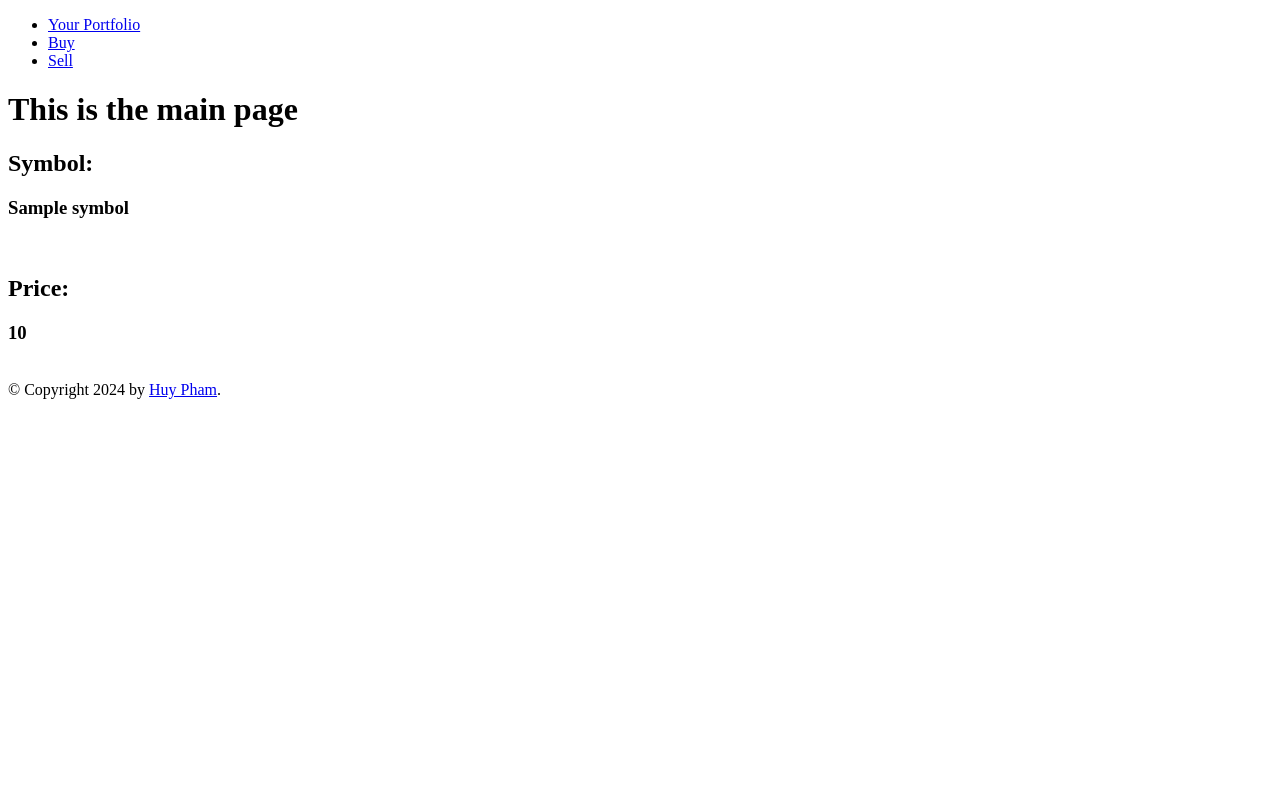
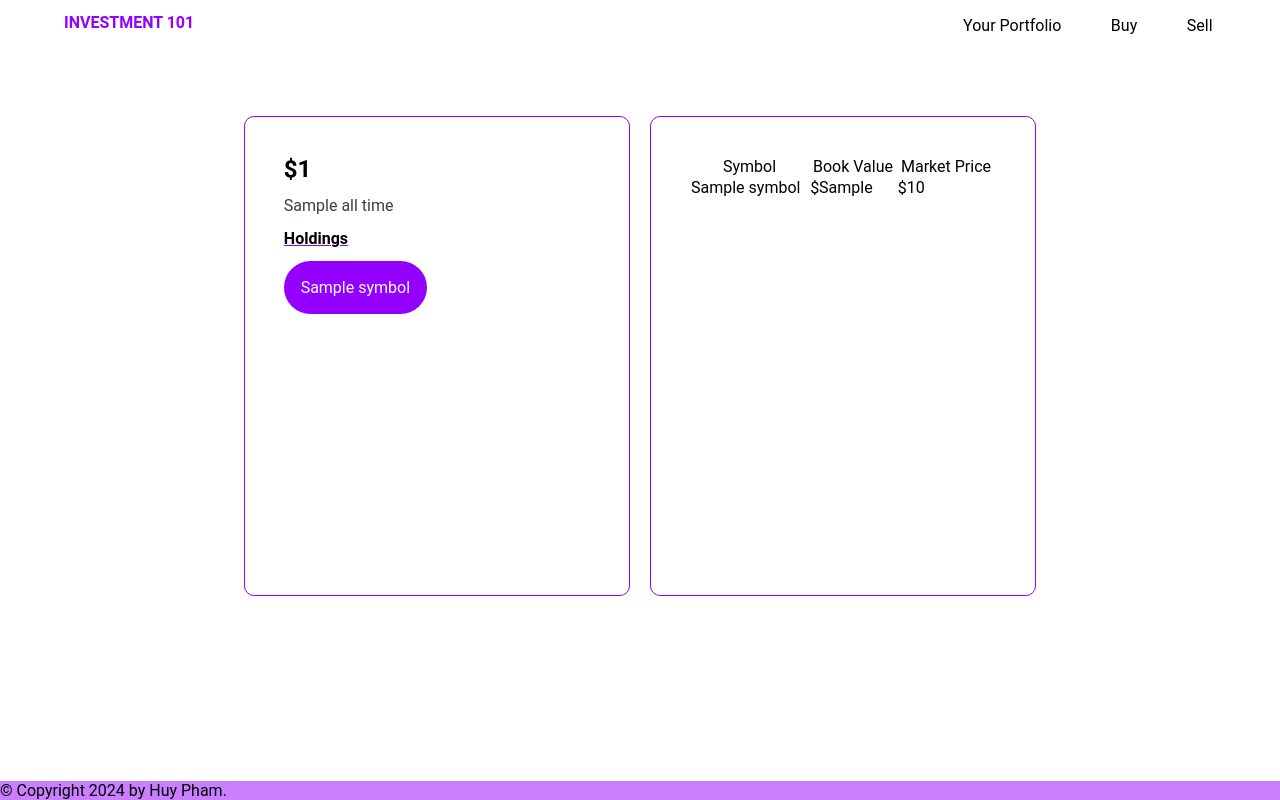
Before and after one commit to huyphamsofteng/InvestmentPortfolio, a Flask app: template templates/index.html in a window 1280 px wide. Run offline with Flask 3, Linux system fonts and the light colour scheme; the template is opened without the code that fills it: most values are stand-ins (such as "Sample title", 1, 10 or a date in 2020).

Commit message:
Add GUI for index and sql configure

```diff
--- a/app.py
+++ b/app.py
@@ -5,28 +5,29 @@ from flask import abort, redirect, url_for
 from helper import *
 
 app = Flask(__name__)
-stocks = [
-    {
-    "symbol": "VOO",
-    "shares": "10",
-    "book_value": "book_value",
-    "price": "456"
-},
-{
-    "symbol": "APPL",
-    "shares": "5",
-    "book_value": "book_value",
-    "price": "478"
-}
-]
+stocks = []
 stock = {
     "symbol": "symbol",
     "shares": "shares",
     "book_value": "book_value",
-    "price": "price"
+    "market_price": "market_price"
 }
 @app.route("/", methods=['POST', 'GET'])
 def index():
+    stocks = [
+        {
+        "symbol": "VOO",
+        "shares": "10",
+        "book_value": "350",
+        "market_price": "456"
+        },
+        {
+        "symbol": "APPL",
+        "shares": "5",
+        "book_value": "375",
+        "market_price": "478"
+        }
+    ]
     return render_template('index.html', stocks = stocks),200
 
 @app.route("/buy", methods=['POST', 'GET'])
--- /dev/null
+++ b/static/styles/styles.css
@@ -0,0 +1,111 @@
+*{
+	margin: 0;
+	padding: 0;
+	border: 0;
+	font-size: 100%;
+	font: inherit;
+	vertical-align: baseline;
+}
+html{
+    scroll-behavior: smooth;
+	--color-1: #9400FF;
+	--color-2: #393E46;
+}
+#content{
+	display: flex;
+	justify-content: center;
+	width: 80%;
+	padding: 5% 10%;
+}
+#footer{
+	position: absolute;
+	bottom: 0;
+	background-color: rgba(148, 0, 255, 0.5);
+	width: 100%;
+}
+body {
+    font-family: "Roboto", sans-serif;
+	font-size: 1rem;
+}
+a{
+	text-decoration: none;
+	color: black;
+}
+.navbar{
+	display: flex;
+	width: 90%;
+	justify-content: space-between;
+	padding: 1% 5%;
+}
+.logo{
+	width: 50%;
+	font-weight: 700;
+	color: var(--color-1);
+}
+.nav-content{
+	display: flex;
+	justify-content: end;
+	width: 30%;
+	column-gap: 3.333vw;
+}
+
+.nav-item{
+	list-style: none;
+	padding: 1%;
+}
+.nav-item a:hover{
+	transition: all ease-in 200ms;
+	color: var(--color-1);
+}
+
+.stock-profile{
+	display: flex;
+	justify-content: center;
+	column-gap: 1.5vw;
+	min-height: 60vh;
+	min-width: 60vw;
+}
+
+.stock-info, .stock-detail{
+	border: 1.5px solid var(--color-1);
+	border-radius: 10px;
+	padding: 5%;
+	display: flex;
+	flex-direction: column;
+	row-gap: 1.68vh;
+	width: 40%;
+	min-width: 40%;
+}
+
+.stock-info:hover, .stock-detail:hover{
+	transition: all ease 200ms;
+	box-shadow: -10px 5px var(--color-1);
+	transform:translateX(10px);
+	transform:translateY(-5px);
+}
+
+.stock-info h1{
+	font-size: 1.5rem;
+	font-weight: 600;
+}
+.stock-info h3{
+	color: var(--color-2);
+}
+.stock-info h2{
+	font-weight: bold;
+	text-decoration: 1px underline var(--color-1);
+}
+.stock-symbol{
+	display: flex;
+	column-gap: 1vw;
+}
+.stock-symbol-item{
+	padding: 16.8px;
+	background-color: var(--color-1);
+	color:white;
+	border-radius: 50px;
+}
+
+.stock-alert{
+
+}
--- a/templates/base.html
+++ b/templates/base.html
@@ -5,11 +5,13 @@
     <meta charset="UTF-8">
     <meta name="viewport" content="width=device-width, initial-scale=1.0">
     <title>{% block title %}{% endblock %} - Invest101</title>
+    <link rel="stylesheet" href="{{ url_for('static', filename='styles/styles.css') }}" type="text/css">
     {% endblock %}
 </head>
 <body>
     {% block navbar %}
     <div class="navbar">
+        <div class="logo">INVESTMENT 101</div>
         <ul class="nav-content">
             <li class="nav-item"><a href="/">Your Portfolio</a></li>
             <li class="nav-item"><a href="buy">Buy</a></li>
--- a/templates/index.html
+++ b/templates/index.html
@@ -1,9 +1,50 @@
 {% extends "base.html" %}
 {% block title %}Main Portfolio{% endblock %}
 {% block content %}
-<h1>This is the main page</h1>
-{% for stock in stocks %}
-    <h2>Symbol: </h2> <h3>{{ stock.symbol }}</h3> <br>
-    <h2>Price: </h2> <h3>{{ stock.price }}</h3> <br>
-{% endfor %}
+<div class="stock-profile">
+    <div class="stock-info">
+        <h1>${{ total_value }}</h1>
+        <h3>{{ gain_loss }} all time</h2>
+        <h2>Holdings</h2>
+        <div class="stock-symbol">
+            {% if stock %}
+                {% for stock in stocks %}
+                    <div class="stock-symbol-item"> {{ stock.symbol }}</div>
+                {% endfor %}
+            {% else %}
+                <div class="stock-alert">Not currently holding any stocks.</div>
+            {% endif %}
+        </div>
+    </div>
+    <div class="stock-detail">
+        <table>
+            <thead>
+                <th>Symbol</th>
+                <th>Book Value</th>
+                <th>Market Price</th>
+            </thead>
+            <tbody>
+                {% if stock %}
+                    {% for stock in stocks %}
+                    <tr>
+                        <td> {{ stock.symbol }}</td>
+                        <td> ${{ stock.book_value }} </td>
+                        <td> ${{ stock.market_price }} </td>
+                    </tr>
+                    {% endfor %}
+                {% else %}
+                    <tr>
+                        <td>-</td>
+                        <td>-</td>
+                        <td>-</td>
+                    </tr>
+                    <tr>
+                        <th colspan="3"><a href="/buy"><div class="stock-alert">Add one to start</div></a>
+                        </th>
+                    </tr>
+                {% endif %}
+            </tbody>
+        </table>
+    </div>
+</div>
 {% endblock %}
```
Also changed, not shown: helper.py (+13 -0 lines).
